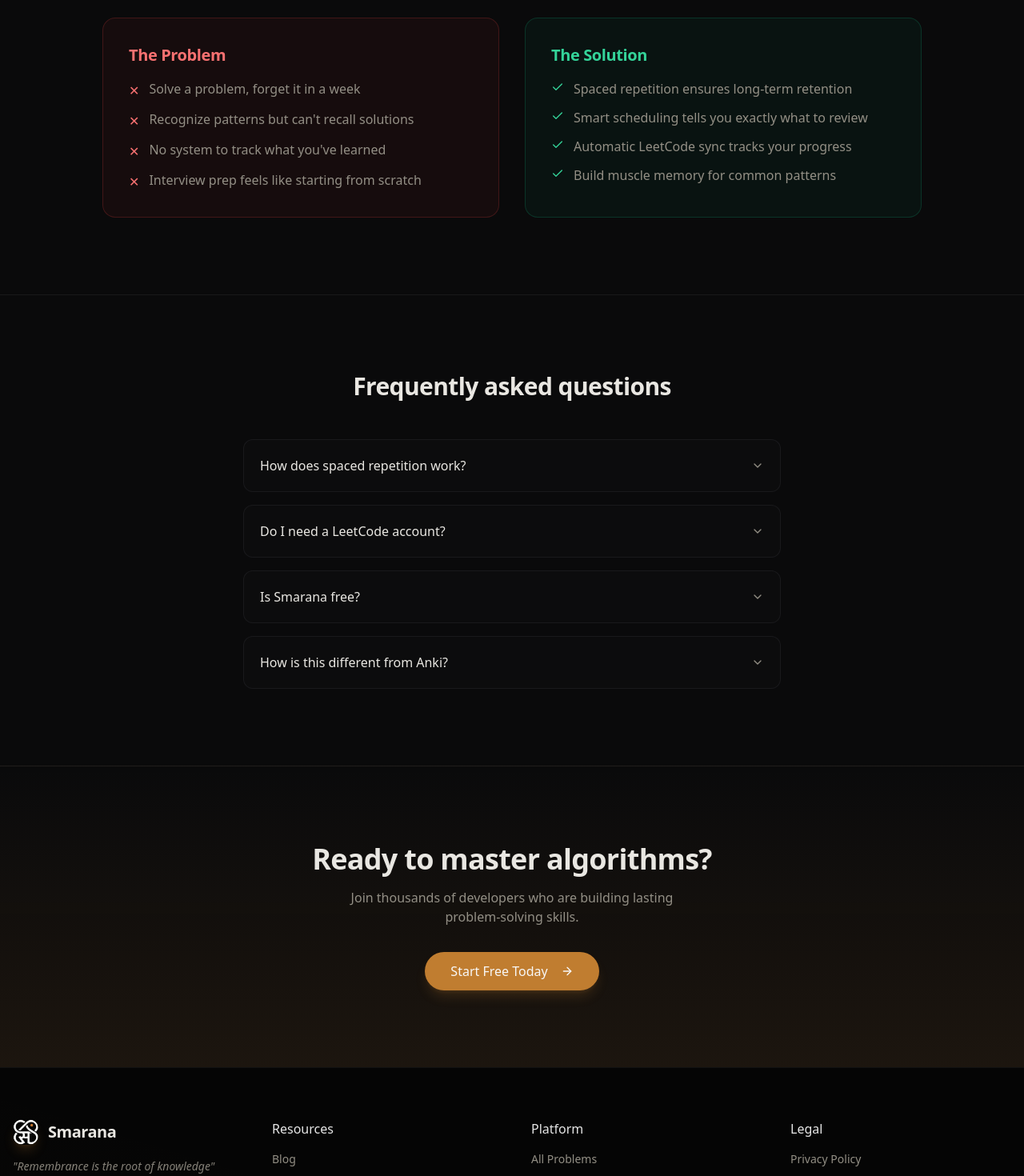
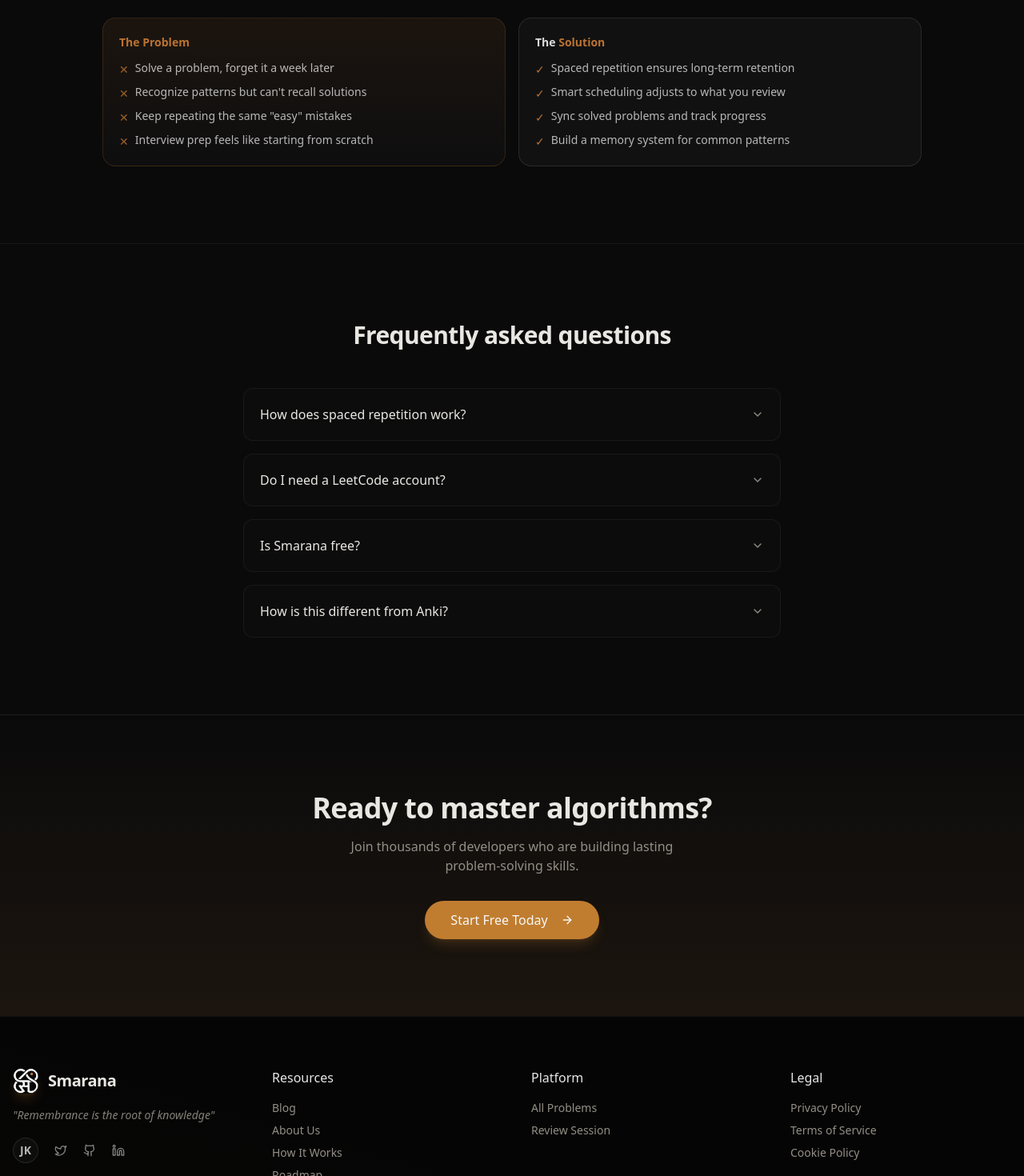
Before and after one commit to jashkarangiya/Smarana, a Next.js app: page / in a window 1280 px wide. Shown: the part 2740-4210 px from the top of the page at 80% size. Built offline with nearby package versions, Linux system fonts and the light colour scheme; no server answers.

Commit message:
style: Update cards to ember theme and simplify footer signature

```diff
--- a/src/app/page.tsx
+++ b/src/app/page.tsx
@@ -201,19 +201,21 @@ export default function LandingPage() {
                 Stop forgetting solutions. Start building lasting problem-solving skills.
               </p>
 
-              <div className="grid md:grid-cols-2 gap-6 sm:gap-8">
+              <div className="grid md:grid-cols-2 gap-4">
                 {/* Problem */}
-                <div className="p-6 sm:p-8 rounded-2xl border border-red-500/20 bg-red-500/5">
-                  <h3 className="text-lg sm:text-xl font-semibold mb-4 text-red-400">The Problem</h3>
-                  <ul className="space-y-3">
+                <div className="rounded-2xl border border-[#BB7331]/20 bg-gradient-to-b from-[#BB7331]/10 to-white/[0.02] p-5 shadow-sm transition-transform duration-200 hover:-translate-y-0.5 hover:border-[#BB7331]/30">
+                  <div className="mb-3 flex items-center gap-2">
+                    <span className="text-sm font-semibold text-[#BB7331]">The Problem</span>
+                  </div>
+                  <ul className="space-y-2 text-sm text-white/70">
                     {[
-                      "Solve a problem, forget it in a week",
+                      "Solve a problem, forget it a week later",
                       "Recognize patterns but can't recall solutions",
-                      "No system to track what you've learned",
+                      "Keep repeating the same \"easy\" mistakes",
                       "Interview prep feels like starting from scratch"
                     ].map((item, i) => (
-                      <li key={i} className="flex items-start gap-3 text-sm sm:text-base text-muted-foreground">
-                        <span className="text-red-400 mt-0.5">✕</span>
+                      <li key={i} className="flex gap-2">
+                        <span className="mt-0.5 text-[#BB7331]/80">✕</span>
                         {item}
                       </li>
                     ))}
@@ -221,17 +223,21 @@ export default function LandingPage() {
                 </div>
 
                 {/* Solution */}
-                <div className="p-6 sm:p-8 rounded-2xl border border-emerald-500/20 bg-emerald-500/5">
-                  <h3 className="text-lg sm:text-xl font-semibold mb-4 text-emerald-400">The Solution</h3>
-                  <ul className="space-y-3">
+                <div className="rounded-2xl border border-white/10 bg-white/[0.03] p-5 shadow-sm transition-transform duration-200 hover:-translate-y-0.5 hover:border-white/20">
+                  <div className="mb-3 flex items-center gap-2">
+                    <span className="text-sm font-semibold text-white/85">
+                      The <span className="text-[#BB7331]">Solution</span>
+                    </span>
+                  </div>
+                  <ul className="space-y-2 text-sm text-white/70">
                     {[
                       "Spaced repetition ensures long-term retention",
-                      "Smart scheduling tells you exactly what to review",
-                      "Automatic LeetCode sync tracks your progress",
-                      "Build muscle memory for common patterns"
+                      "Smart scheduling adjusts to what you review",
+                      "Sync solved problems and track progress",
+                      "Build a memory system for common patterns"
                     ].map((item, i) => (
-                      <li key={i} className="flex items-start gap-3 text-sm sm:text-base text-muted-foreground">
-                        <Check className="h-4 w-4 text-emerald-400 mt-0.5 shrink-0" />
+                      <li key={i} className="flex gap-2">
+                        <span className="mt-0.5 text-[#BB7331]">✓</span>
                         {item}
                       </li>
                     ))}
@@ -319,25 +325,39 @@ export default function LandingPage() {
                 "Remembrance is the root of knowledge"
               </p>
 
-              <div className="flex items-center gap-2 bg-white/5 pr-4 pl-1 py-1 rounded-full border border-white/5 hover:bg-white/10 transition-colors w-fit">
-                <div className="h-6 w-6 rounded-full overflow-hidden bg-gradient-to-tr from-amber-500 to-purple-600 p-[1px]">
-                  <div className="h-full w-full rounded-full bg-black flex items-center justify-center">
-                    <span className="font-bold text-[10px] text-white">JK</span>
-                  </div>
+              <div className="flex items-center gap-3 text-sm text-white/50">
+                <div className="h-8 w-8 rounded-full border border-white/10 bg-white/[0.03] flex items-center justify-center font-semibold text-white/70 hover:ring-1 hover:ring-[#BB7331]/30 transition">
+                  JK
                 </div>
-                <span className="text-xs text-white/80">Developed by <span className="font-medium text-white">Jash Karangiya</span></span>
-              </div>
-
-              <div className="flex items-center gap-4 pt-2">
-                <a href="https://twitter.com" target="_blank" rel="noopener noreferrer" className="text-muted-foreground hover:text-primary transition-colors">
-                  <Twitter className="h-5 w-5" />
-                </a>
-                <a href="https://github.com" target="_blank" rel="noopener noreferrer" className="text-muted-foreground hover:text-primary transition-colors">
-                  <Github className="h-5 w-5" />
-                </a>
-                <a href="https://linkedin.com" target="_blank" rel="noopener noreferrer" className="text-muted-foreground hover:text-primary transition-colors">
-                  <Linkedin className="h-5 w-5" />
-                </a>
+                <div className="flex items-center gap-1">
+                  <a
+                    href="https://x.com/jashkarangiya"
+                    target="_blank"
+                    rel="noopener noreferrer"
+                    className="p-2 rounded-md hover:bg-white/[0.04] hover:text-[#BB7331] transition"
+                    aria-label="X"
+                  >
+                    <Twitter className="h-4 w-4" />
+                  </a>
+                  <a
+                    href="https://github.com/jashkarangiya"
+                    target="_blank"
+                    rel="noopener noreferrer"
+                    className="p-2 rounded-md hover:bg-white/[0.04] hover:text-[#BB7331] transition"
+                    aria-label="GitHub"
+                  >
+                    <Github className="h-4 w-4" />
+                  </a>
+                  <a
+                    href="https://linkedin.com/in/jashkarangiya"
+                    target="_blank"
+                    rel="noopener noreferrer"
+                    className="p-2 rounded-md hover:bg-white/[0.04] hover:text-[#BB7331] transition"
+                    aria-label="LinkedIn"
+                  >
+                    <Linkedin className="h-4 w-4" />
+                  </a>
+                </div>
               </div>
             </div>
 
```
